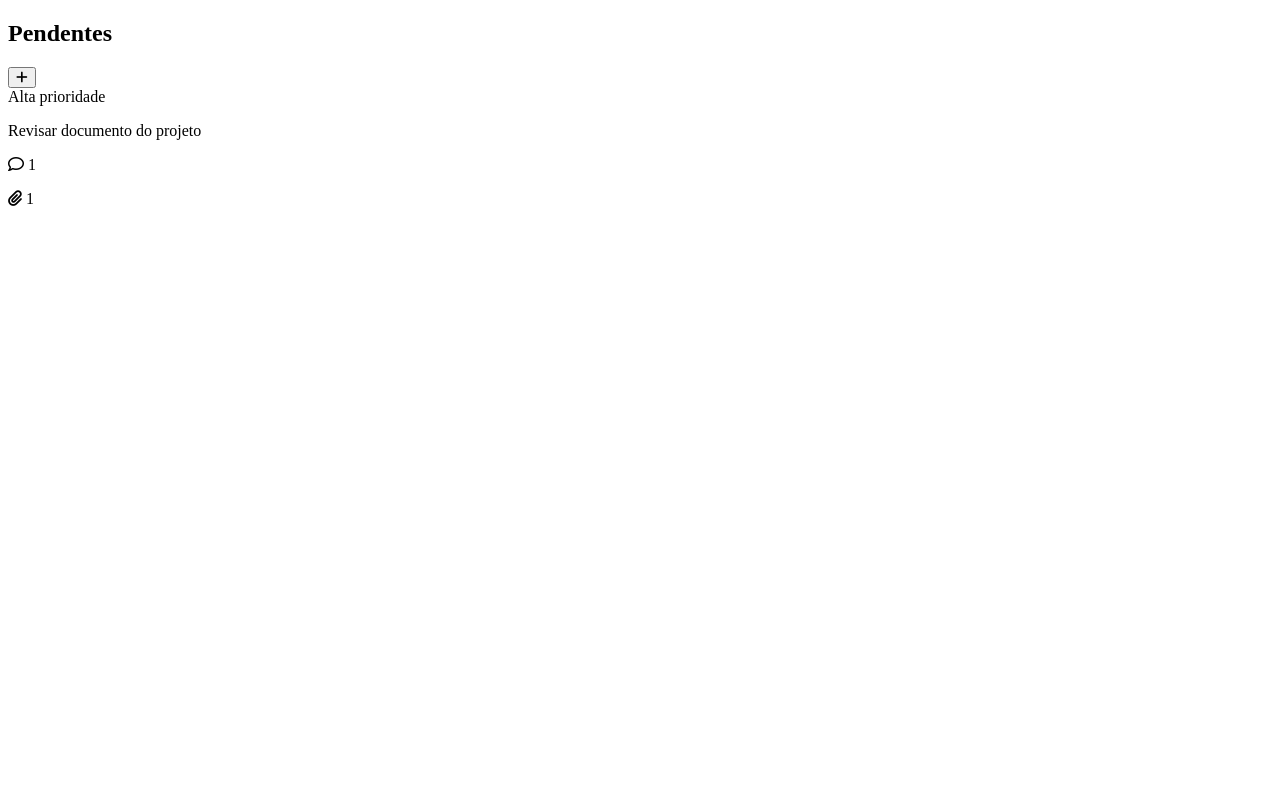
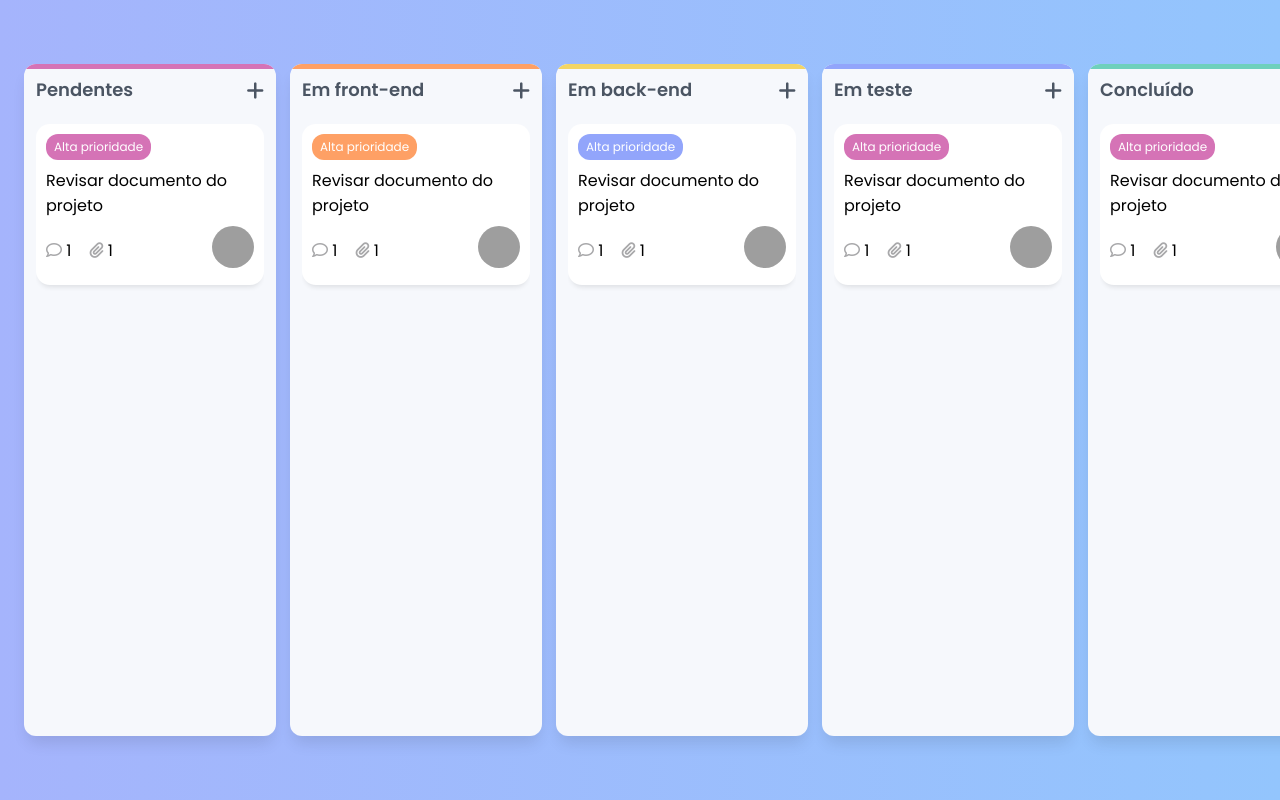
Before and after one commit to Viniciusgfreitas/simpleKanban, a plain HTML site: page index.html in a window 1280 px wide. Drawn offline with Linux system fonts and the light colour scheme; grey boxes are pictures that could not be loaded.

Commit message:
Finalizando o projeto

```diff
--- a/index.html
+++ b/index.html
@@ -3,12 +3,14 @@
 <head>
   <meta charset="UTF-8">
   <meta name="viewport" content="width=device-width, initial-scale=1.0">
+  <link rel="stylesheet" href="src/css/styles.css">
   <link rel="stylesheet" href="https://cdnjs.cloudflare.com/ajax/libs/font-awesome/6.6.0/css/all.min.css" integrity="sha512-Kc323vGBEqzTmouAECnVceyQqyqdsSiqLQISBL29aUW4U/M7pSPA/gEUZQqv1cwx4OnYxTxve5UMg5GT6L4JJg==" crossorigin="anonymous" referrerpolicy="no-referrer" />
   <title>Kanban</title>
 </head>
 <body>
   <main class="kanban">
-    <div class="kanban-column">
+    <!-- COLUMN 1 "Pendentes" -->
+    <div class="kanban-column" data-id="1">
       <div class="kanban-title">
         <h2>
           Pendentes
@@ -20,8 +22,8 @@
       </div>
 
       <div class="kanban-cards">
-        <div class="kanban-card">
-          <div class="bagde high">
+        <div class="kanban-card" draggable="true">
+          <div class="badge high">
             <span>
               Alta prioridade
             </span>
@@ -41,12 +43,178 @@
               </p>
             </div>
             <div class="user">
-              <img src="" alt="" srcset="">
+              <img src="src/images/avatar.png" alt="">
             </div>
           </div>
         </div>
       </div>
     </div>
+
+    <!-- COLUMN 2 "Em front-end" -->
+    <div class="kanban-column" data-id="2">
+      <div class="kanban-title">
+        <h2>
+          Em front-end
+        </h2>
+
+        <button class="add-card">
+          <i class="fa-solid fa-plus"></i>
+        </button>
+      </div>
+
+      <div class="kanban-cards">
+        <div class="kanban-card" draggable="true">
+          <div class="badge medium">
+            <span>
+              Alta prioridade
+            </span>
+          </div>
+          <p class="card-title">
+            Revisar documento do projeto
+          </p>
+          <div class="card-infos">
+            <div class="card-icons">
+              <p>
+                <i class="fa-regular fa-comment"></i>
+                1
+              </p>
+              <p>
+                <i class="fa-solid fa-paperclip"></i>
+                1
+              </p>
+            </div>
+            <div class="user">
+              <img src="src/images/avatar.png" alt="">
+            </div>
+          </div>
+        </div>
+      </div>
+    </div>
+
+    <!-- COLUMN 3 "Em back-end" -->
+    <div class="kanban-column" data-id="3">
+      <div class="kanban-title">
+        <h2>
+          Em back-end
+        </h2>
+
+        <button class="add-card">
+          <i class="fa-solid fa-plus"></i>
+        </button>
+      </div>
+
+      <div class="kanban-cards">
+        <div class="kanban-card" draggable="true">
+          <div class="badge low">
+            <span>
+              Alta prioridade
+            </span>
+          </div>
+          <p class="card-title">
+            Revisar documento do projeto
+          </p>
+          <div class="card-infos">
+            <div class="card-icons">
+              <p>
+                <i class="fa-regular fa-comment"></i>
+                1
+              </p>
+              <p>
+                <i class="fa-solid fa-paperclip"></i>
+                1
+              </p>
+            </div>
+            <div class="user">
+              <img src="src/images/avatar.png" alt="">
+            </div>
+          </div>
+        </div>
+      </div>
+    </div>
+
+    <!-- COLUMN 4 "Em teste" -->
+    <div class="kanban-column" data-id="4">
+      <div class="kanban-title">
+        <h2>
+          Em teste
+        </h2>
+
+        <button class="add-card">
+          <i class="fa-solid fa-plus"></i>
+        </button>
+      </div>
+
+      <div class="kanban-cards">
+        <div class="kanban-card" draggable="true">
+          <div class="badge high">
+            <span>
+              Alta prioridade
+            </span>
+          </div>
+          <p class="card-title">
+            Revisar documento do projeto
+          </p>
+          <div class="card-infos">
+            <div class="card-icons">
+              <p>
+                <i class="fa-regular fa-comment"></i>
+                1
+              </p>
+              <p>
+                <i class="fa-solid fa-paperclip"></i>
+                1
+              </p>
+            </div>
+            <div class="user">
+              <img src="src/images/avatar.png" alt="">
+            </div>
+          </div>
+        </div>
+      </div>
+    </div>
+
+    <!-- COLUMN 5 "Concluído" -->
+    <div class="kanban-column" data-id="5">
+      <div class="kanban-title">
+        <h2>
+          Concluído
+        </h2>
+
+        <button class="add-card">
+          <i class="fa-solid fa-plus"></i>
+        </button>
+      </div>
+
+      <div class="kanban-cards">
+        <div class="kanban-card" draggable="true">
+          <div class="badge high">
+            <span>
+              Alta prioridade
+            </span>
+          </div>
+          <p class="card-title">
+            Revisar documento do projeto
+          </p>
+          <div class="card-infos">
+            <div class="card-icons">
+              <p>
+                <i class="fa-regular fa-comment"></i>
+                1
+              </p>
+              <p>
+                <i class="fa-solid fa-paperclip"></i>
+                1
+              </p>
+            </div>
+            <div class="user">
+              <img src="src/images/avatar.png" alt="">
+            </div>
+          </div>
+        </div>
+      </div>
+    </div>
+
   </main>
+  <script src="src/js/script.js"></script>
 </body>
 </html>
--- a/src/css/styles.css
+++ b/src/css/styles.css
@@ -0,0 +1,151 @@
+@import url('https://fonts.googleapis.com/css2?family=Poppins:ital,wght@0,100;0,200;0,300;0,400;0,500;0,600;0,700;0,800;0,900;1,100;1,200;1,300;1,400;1,500;1,600;1,700;1,800;1,900&display=swap');
+
+* {
+  font-family: "Poppins", sans-serif;
+  margin: 0;
+  padding: 0;
+  box-sizing: border-box;
+}
+
+body {
+  min-height: 100vh;
+  display: flex;
+  justify-content: center;
+  align-items: center;
+  background: linear-gradient(90deg, #a5b4fc, #93c5fd);
+}
+
+.kanban {
+  display: flex;
+  gap: 14px;
+  padding: 24px;
+  width: 100%;
+  height: 90vh;
+  overflow-x: auto;
+}
+
+.kanban-column {
+  display: flex;
+  flex-direction: column;
+  gap: 18px;
+  height: 100%;
+  overflow-y: auto;
+  background-color: #f6f8fc;
+  border-radius: 12px;
+  box-shadow: 0px 10px 15px -3px rgba(0, 0, 0, 0.1);
+  padding: 12px;
+  overflow: hidden;
+  position: relative;
+  min-width: 252px;
+}
+
+.kanban-column::after {
+  position: absolute;
+  content: '';
+  height: 5px;
+  width: 100%;
+  top: 0;
+  left: 0;
+}
+
+.kanban-column[data-id="1"]::after { background-color: #d573b6; }
+.kanban-column[data-id="2"]::after { background-color: #fea065; }
+.kanban-column[data-id="3"]::after { background-color: #f3d565; }
+.kanban-column[data-id="4"]::after { background-color: #92a5fb; }
+.kanban-column[data-id="5"]::after { background-color: #6ed0bc; }
+
+.kanban-title {
+  display: flex;
+  justify-content: space-between;
+}
+
+.kanban-title h2 {
+  font-size: 18px;
+  color: #4b5563;
+  font-weight: 600;
+}
+
+.add-card {
+  color: #4b5563;
+  font-size: 20px;
+  background-color: transparent;
+  cursor: pointer;
+  border: none;
+}
+
+.kanban-cards {
+  display: flex;
+  flex-direction: column;
+  gap: 8px;
+  height: 100%;
+  overflow-y: auto;
+  overflow-x: hidden;
+}
+
+.kanban-card {
+  display: flex;
+  flex-direction: column;
+  gap: 8px;
+  background-color: #ffffff;
+  border-radius: 14px;
+  padding: 10px;
+  box-shadow: 0px 5px 5px -3px rgba(0, 0, 0, 0.1);
+  cursor: pointer;
+}
+
+.badge {
+  color: #ffffff;
+  width: fit-content;
+  font-size: 12px;
+  padding: 4px 8px;
+  border-radius: 12px;
+}
+
+.badge.high { background-color: #d573b6; }
+.badge.medium { background-color: #fea065; }
+.badge.low { background-color: #92a5fb; }
+
+.card-infos {
+  display: flex;
+  justify-content: space-between;
+  align-items: center;
+}
+
+.card-icons {
+  display: flex;
+  gap: 18px;
+}
+
+.card-icons i {
+  color: #a8a8aa;
+}
+
+.user img {
+  width: 42px;
+  height: 42px;
+  border-radius: 100%;
+  object-fit: cover;
+}
+
+.dragging {
+  opacity: 0.5;
+}
+
+.cards-hover {
+  background-color: #d0ddf7;
+  border-radius: 8px;
+}
+
+*::-webkit-scrollbar {
+  width: 8px;
+}
+
+*::-webkit-scrollbar-track {
+  background-color: #eaeffa;
+  border-radius: 8px;
+}
+
+*::-webkit-scrollbar-thumb {
+  background-color: #b7d3fb;
+  border-radius: 20px;
+}
--- a/src/js/script.js
+++ b/src/js/script.js
@@ -0,0 +1,27 @@
+document.querySelectorAll('.kanban-card').forEach(card => {
+  card.addEventListener('dragstart', e => {
+    e.currentTarget.classList.add('dragging');
+  });
+
+  card.addEventListener('dragend', e => {
+    e.currentTarget.classList.remove('dragging');
+  });
+});
+
+document.querySelectorAll('.kanban-cards').forEach(column => {
+  column.addEventListener('dragover', e => {
+    e.preventDefault();
+    e.currentTarget.classList.add('cards-hover');
+  });
+
+  column.addEventListener('dragleave', e => {
+    e.currentTarget.classList.remove('cards-hover');
+  });
+
+  column.addEventListener('drop', e => {
+    e.currentTarget.classList.remove('cards-hover');
+
+    const dragCard = document.querySelector('.kanban-card.dragging');
+    e.currentTarget.appendChild(dragCard)
+  })
+});
```
Also changed, not shown: src/images/download (2).jpeg (added), src/images/download.jpeg (added), 1 other file.
